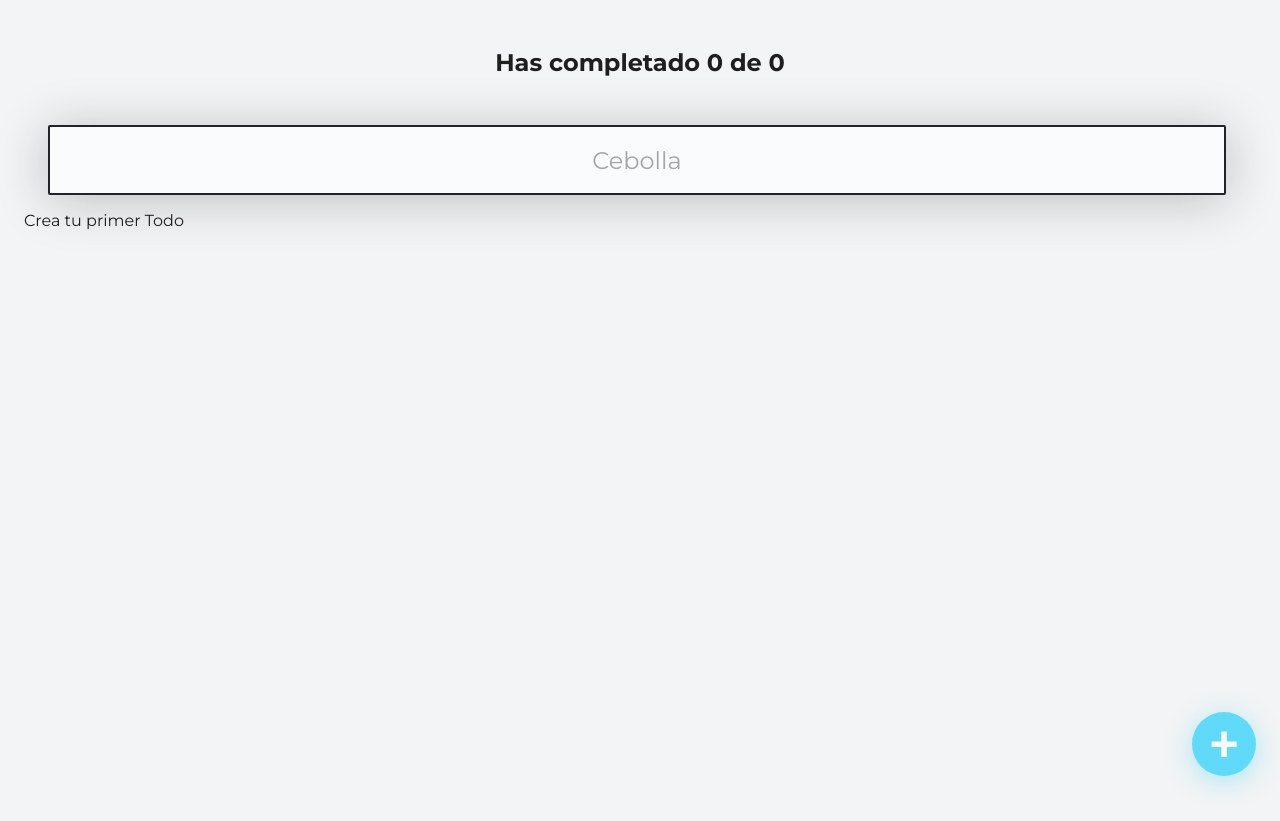
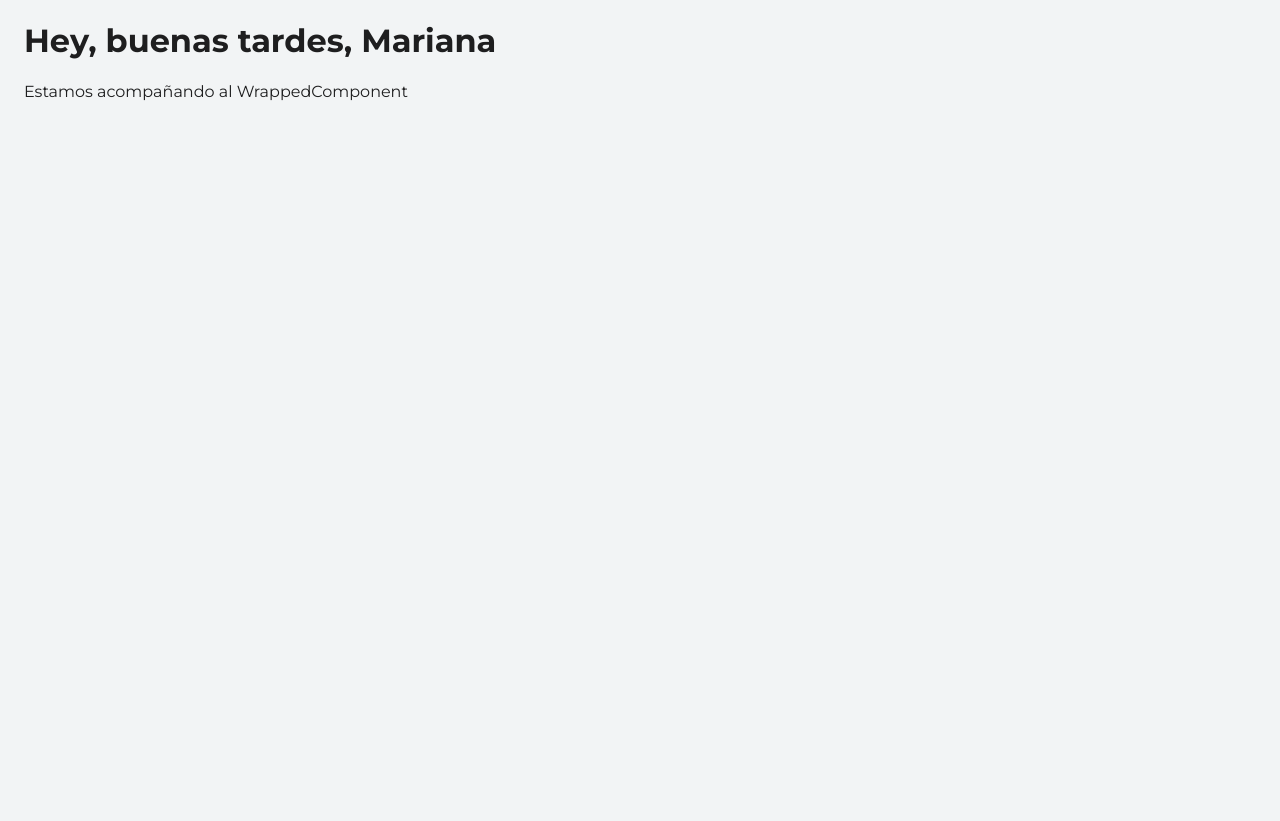
Before and after one commit to smartnix/reactIntro, a React (Create React App) app: page / in a window 1280 px wide. Before the commit the page ends 800 px from the top, so only its background shows below. Built offline with nearby package versions, Linux system fonts and the light colour scheme.

Commit message:
En index.js se creo un ejemplo de funciones de alto nivel con componenetes y atributos

```diff
--- a/src/index.js
+++ b/src/index.js
@@ -3,9 +3,39 @@ import ReactDOM from 'react-dom'; //Esto se cambia
 import './index.css';
 
 import React from 'react';
-import App from './App/App';
+// import App from './App/App';
+
+function App(props) {
+  return (
+    <h1>Hey, {props.saludo} {props.tardes}, {props.nombre} </h1>
+  )
+}
+
+function withSaludo(saludo)
+{
+  return function WrappedComponentWithSaludo(WrappedComponent)
+  {
+    return function otherFunc(tardes)
+    {
+      return function (props)
+      {
+        return (
+          <React.Fragment>
+            <WrappedComponent {...props} saludo={saludo} tardes={tardes}/>
+            <p>Estamos acompañando al WrappedComponent</p>
+          </React.Fragment>
+        )
+      }
+    }
+  }
+}
+
+const AppwithSaludo = withSaludo('buenas')(App)('tardes');
+
 
 ReactDOM.render( //esto tambien se cambia
-    <App />,
+    // <App saludo="Hola" nombre="smart"/>,
+    <AppwithSaludo nombre="Mariana"/>,
+
   document.getElementById('root')
 );
```
